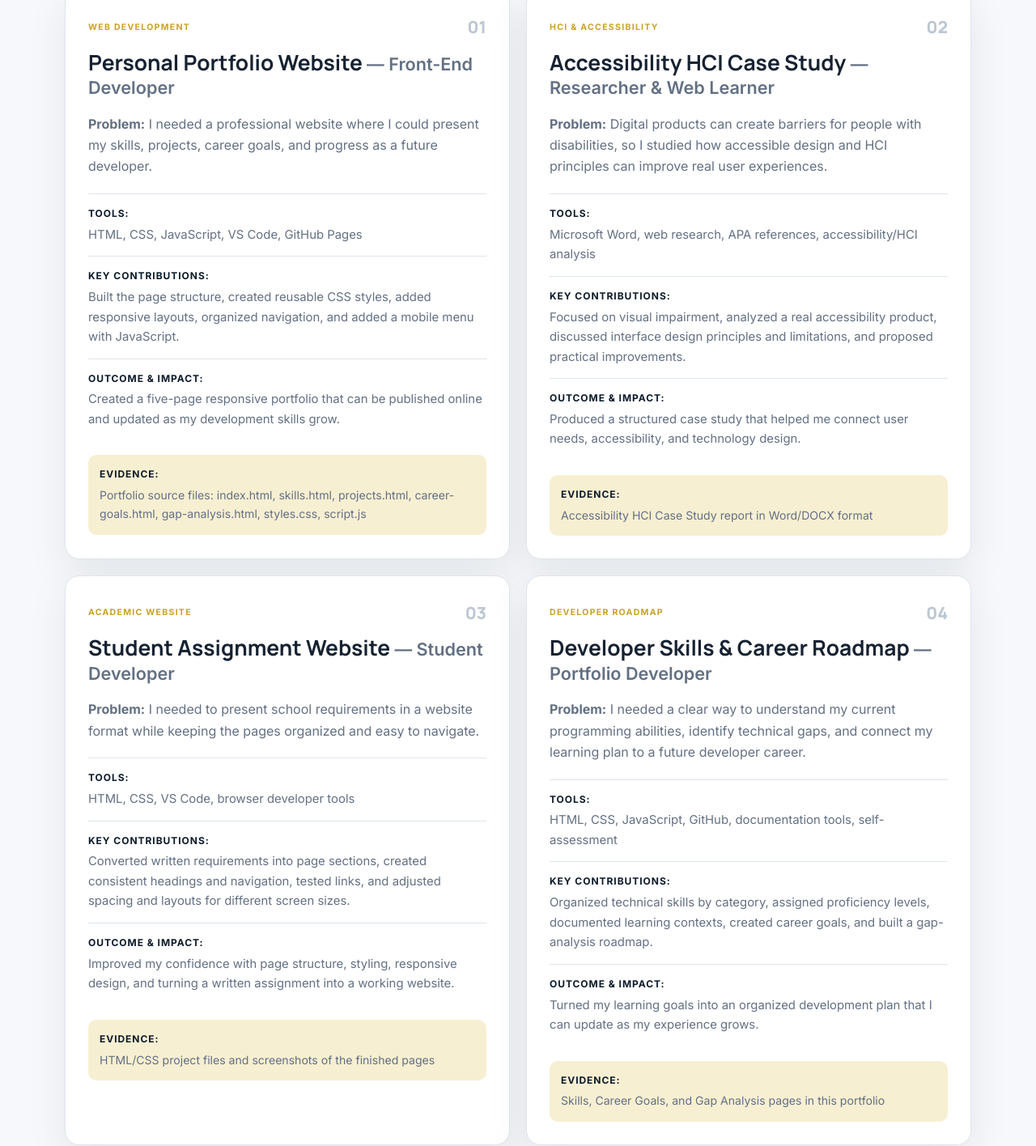
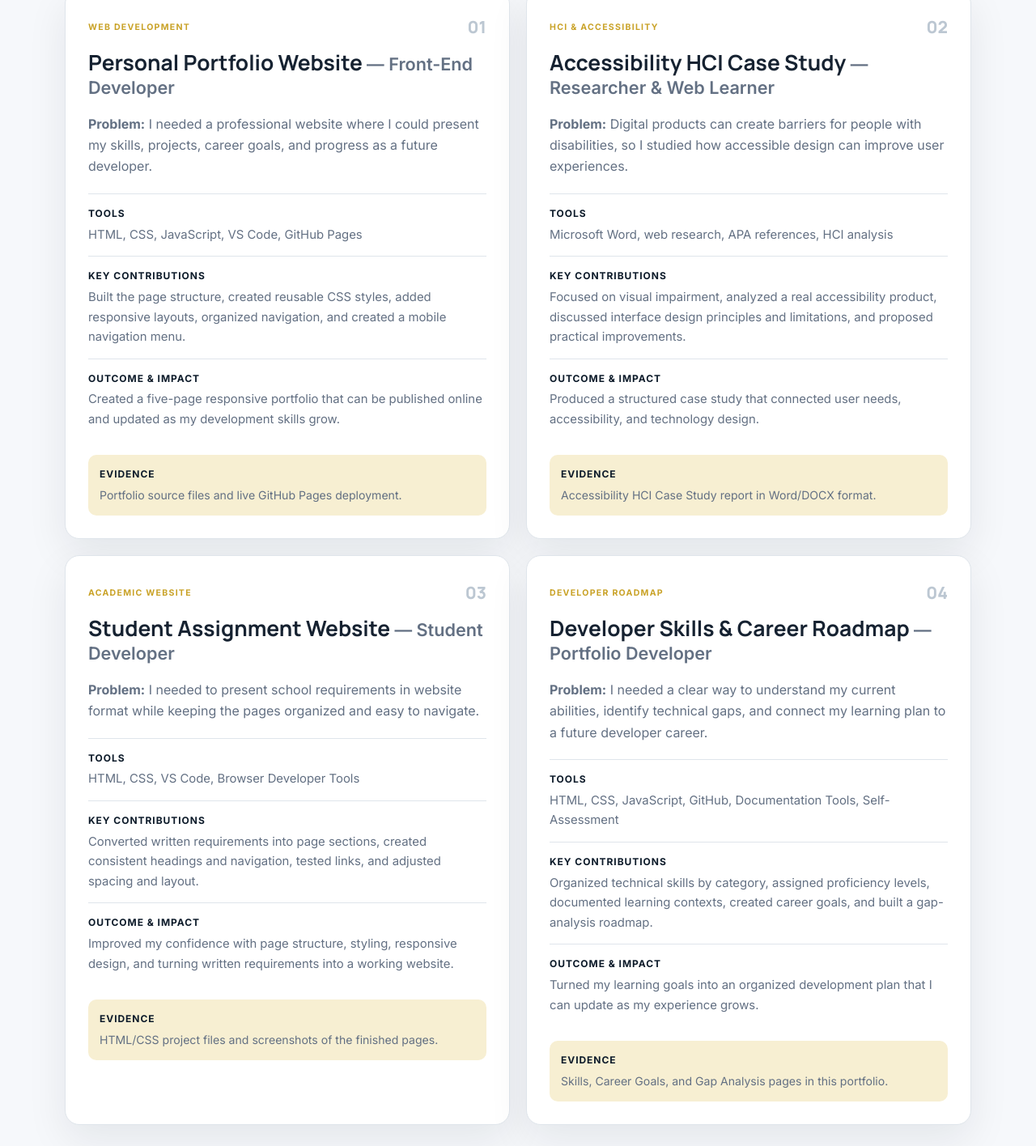
Before and after one commit to leweeblanco/lewee-miles-blanco-portfolio, a plain HTML site: page projects.html in a window 1280 px wide. Shown: the part 564-1980 px from the top of the page at 81% size. Drawn offline with Linux system fonts and the light colour scheme.

Commit message:
Update projects.html

```diff
--- a/projects.html
+++ b/projects.html
@@ -2,15 +2,17 @@
 <html lang="en">
 <head>
 
-  <meta charset="UTF-8" />
+  <meta charset="UTF-8">
 
   <meta
     name="viewport"
-    content="width=device-width, initial-scale=1.0" />
+    content="width=device-width, initial-scale=1.0"
+  >
 
   <meta
     name="description"
-    content="Lewee Miles Blanco — future developer projects and practical learning work." />
+    content="Lewee Miles Blanco - Future Developer Projects"
+  >
 
   <title>Projects | Lewee Miles Blanco</title>
 
@@ -19,13 +21,15 @@
   <link
     rel="preconnect"
     href="https://fonts.gstatic.com"
-    crossorigin>
+    crossorigin
+  >
 
   <link
     href="https://fonts.googleapis.com/css2?family=Inter:wght@400;500;600;700&family=Manrope:wght@600;700;800&display=swap"
-    rel="stylesheet">
+    rel="stylesheet"
+  >
 
-  <link rel="stylesheet" href="styles.css" />
+  <link rel="stylesheet" href="styles.css">
 
 </head>
 
@@ -41,16 +45,22 @@
 
       <button
         class="nav-toggle"
+        type="button"
         aria-label="Toggle navigation"
-      aria-expanded="false">
+        aria-expanded="false"
+      >
         ☰
       </button>
 
       <div class="nav-links">
 
-      <a href="index.html">Home</a>
+        <a href="index.html">
+          Home
+        </a>
 
-      <a href="skills.html">Skills</a>
+        <a href="skills.html">
+          Skills
+        </a>
 
         <a class="active" href="projects.html">
           Projects
@@ -84,9 +94,10 @@
       </h1>
 
       <p>
-      These projects focus on web development, accessibility,
-      and practical problem-solving. Each one shows the tools
-      I used, what I contributed, and what I learned from building it.
+        These projects focus on web development,
+        accessibility, and practical problem-solving.
+        Each project shows the tools I used, what I
+        contributed, and what I learned.
       </p>
 
     </section>
@@ -96,6 +107,8 @@
 
       <div class="project-grid">
 
+
+        <!-- PROJECT 1 -->
 
         <article class="project-card">
 
@@ -111,66 +124,85 @@
 
           </div>
 
+
           <h2>
             Personal Portfolio Website
-          <span>— Front-End Developer</span>
+            <span>
+              — Front-End Developer
+            </span>
           </h2>
+
 
           <p class="problem">
             <strong>Problem:</strong>
             I needed a professional website where I could
-          present my skills, projects, career goals, and
-          progress as a future developer.
+            present my skills, projects, career goals,
+            and progress as a future developer.
           </p>
+
 
           <div class="project-detail">
 
-          <strong>Tools:</strong>
+            <strong>
+              Tools
+            </strong>
 
             <p>
-            HTML, CSS, JavaScript, VS Code, GitHub Pages
+              HTML, CSS, JavaScript, VS Code,
+              GitHub Pages
             </p>
 
           </div>
 
+
           <div class="project-detail">
 
-          <strong>Key contributions:</strong>
+            <strong>
+              Key Contributions
+            </strong>
 
             <p>
-            Built the page structure, created reusable CSS
-            styles, added responsive layouts, organized
-            navigation, and added a mobile menu with JavaScript.
+              Built the page structure, created reusable
+              CSS styles, added responsive layouts,
+              organized navigation, and created a
+              mobile navigation menu.
             </p>
 
           </div>
 
+
           <div class="project-detail">
 
-          <strong>Outcome & impact:</strong>
+            <strong>
+              Outcome & Impact
+            </strong>
 
             <p>
-            Created a five-page responsive portfolio that can
-            be published online and updated as my development
-            skills grow.
+              Created a five-page responsive portfolio
+              that can be published online and updated
+              as my development skills grow.
             </p>
 
           </div>
 
+
           <div class="evidence">
 
-          <strong>Evidence:</strong>
+            <strong>
+              Evidence
+            </strong>
 
             <span>
-            Portfolio source files: index.html, skills.html,
-            projects.html, career-goals.html, gap-analysis.html,
-            styles.css, script.js
+              Portfolio source files and live GitHub
+              Pages deployment.
             </span>
 
           </div>
 
         </article>
 
+
+        <!-- PROJECT 2 -->
 
         <article class="project-card">
 
@@ -186,64 +218,85 @@
 
           </div>
 
+
           <h2>
             Accessibility HCI Case Study
-          <span>— Researcher & Web Learner</span>
+            <span>
+              — Researcher & Web Learner
+            </span>
           </h2>
+
 
           <p class="problem">
             <strong>Problem:</strong>
-          Digital products can create barriers for people
-          with disabilities, so I studied how accessible
-          design and HCI principles can improve real user experiences.
+            Digital products can create barriers for
+            people with disabilities, so I studied how
+            accessible design can improve user experiences.
           </p>
+
 
           <div class="project-detail">
 
-          <strong>Tools:</strong>
+            <strong>
+              Tools
+            </strong>
 
             <p>
-            Microsoft Word, web research, APA references,
-            accessibility/HCI analysis
+              Microsoft Word, web research,
+              APA references, HCI analysis
             </p>
 
           </div>
 
+
           <div class="project-detail">
 
-          <strong>Key contributions:</strong>
+            <strong>
+              Key Contributions
+            </strong>
 
             <p>
-            Focused on visual impairment, analyzed a real
-            accessibility product, discussed interface design
-            principles and limitations, and proposed practical improvements.
+              Focused on visual impairment, analyzed a
+              real accessibility product, discussed
+              interface design principles and limitations,
+              and proposed practical improvements.
             </p>
 
           </div>
 
+
           <div class="project-detail">
 
-          <strong>Outcome & impact:</strong>
+            <strong>
+              Outcome & Impact
+            </strong>
 
             <p>
-            Produced a structured case study that helped me
-            connect user needs, accessibility, and technology design.
+              Produced a structured case study that
+              connected user needs, accessibility,
+              and technology design.
             </p>
 
           </div>
 
+
           <div class="evidence">
 
-          <strong>Evidence:</strong>
+            <strong>
+              Evidence
+            </strong>
 
             <span>
-            Accessibility HCI Case Study report in Word/DOCX format
+              Accessibility HCI Case Study report
+              in Word/DOCX format.
             </span>
 
           </div>
 
         </article>
 
+
+        <!-- PROJECT 3 -->
 
         <article class="project-card">
 
@@ -259,65 +312,85 @@
 
           </div>
 
+
           <h2>
             Student Assignment Website
-          <span>— Student Developer</span>
+            <span>
+              — Student Developer
+            </span>
           </h2>
+
 
           <p class="problem">
             <strong>Problem:</strong>
-          I needed to present school requirements in a
-          website format while keeping the pages organized
-          and easy to navigate.
+            I needed to present school requirements in
+            website format while keeping the pages
+            organized and easy to navigate.
           </p>
+
 
           <div class="project-detail">
 
-          <strong>Tools:</strong>
+            <strong>
+              Tools
+            </strong>
 
             <p>
-            HTML, CSS, VS Code, browser developer tools
+              HTML, CSS, VS Code,
+              Browser Developer Tools
             </p>
 
           </div>
 
+
           <div class="project-detail">
 
-          <strong>Key contributions:</strong>
+            <strong>
+              Key Contributions
+            </strong>
 
             <p>
-            Converted written requirements into page sections,
-            created consistent headings and navigation,
-            tested links, and adjusted spacing and layouts
-            for different screen sizes.
+              Converted written requirements into page
+              sections, created consistent headings and
+              navigation, tested links, and adjusted
+              spacing and layout.
             </p>
 
           </div>
 
+
           <div class="project-detail">
 
-          <strong>Outcome & impact:</strong>
+            <strong>
+              Outcome & Impact
+            </strong>
 
             <p>
               Improved my confidence with page structure,
-            styling, responsive design, and turning a written
-            assignment into a working website.
+              styling, responsive design, and turning
+              written requirements into a working website.
             </p>
 
           </div>
 
+
           <div class="evidence">
 
-          <strong>Evidence:</strong>
+            <strong>
+              Evidence
+            </strong>
 
             <span>
-            HTML/CSS project files and screenshots of the finished pages
+              HTML/CSS project files and screenshots
+              of the finished pages.
             </span>
 
           </div>
 
         </article>
 
+
+        <!-- PROJECT 4 -->
 
         <article class="project-card">
 
@@ -333,59 +406,77 @@
 
           </div>
 
+
           <h2>
             Developer Skills & Career Roadmap
-          <span>— Portfolio Developer</span>
+            <span>
+              — Portfolio Developer
+            </span>
           </h2>
+
 
           <p class="problem">
             <strong>Problem:</strong>
             I needed a clear way to understand my current
-          programming abilities, identify technical gaps,
-          and connect my learning plan to a future developer career.
+            abilities, identify technical gaps, and connect
+            my learning plan to a future developer career.
           </p>
+
 
           <div class="project-detail">
 
-          <strong>Tools:</strong>
+            <strong>
+              Tools
+            </strong>
 
             <p>
               HTML, CSS, JavaScript, GitHub,
-            documentation tools, self-assessment
+              Documentation Tools, Self-Assessment
             </p>
 
           </div>
 
+
           <div class="project-detail">
 
-          <strong>Key contributions:</strong>
+            <strong>
+              Key Contributions
+            </strong>
 
             <p>
-            Organized technical skills by category, assigned
-            proficiency levels, documented learning contexts,
-            created career goals, and built a gap-analysis roadmap.
+              Organized technical skills by category,
+              assigned proficiency levels, documented
+              learning contexts, created career goals,
+              and built a gap-analysis roadmap.
             </p>
 
           </div>
 
+
           <div class="project-detail">
 
-          <strong>Outcome & impact:</strong>
+            <strong>
+              Outcome & Impact
+            </strong>
 
             <p>
               Turned my learning goals into an organized
-            development plan that I can update as my experience grows.
+              development plan that I can update as my
+              experience grows.
             </p>
 
           </div>
 
+
           <div class="evidence">
 
-          <strong>Evidence:</strong>
+            <strong>
+              Evidence
+            </strong>
 
             <span>
-            Skills, Career Goals, and Gap Analysis pages
-            in this portfolio
+              Skills, Career Goals, and Gap Analysis
+              pages in this portfolio.
             </span>
 
           </div>
@@ -406,13 +497,16 @@
 
       <div>
 
-      <strong>Lewee Miles Blanco</strong>
+        <strong>
+          Lewee Miles Blanco
+        </strong>
 
         <span>
           Aspiring Web Developer | Future Full-Stack Developer
         </span>
 
       </div>
+
 
       <div class="contact-links">
 
@@ -423,14 +517,16 @@
         <a
           href="https://www.linkedin.com/"
           target="_blank"
-        rel="noopener">
+          rel="noopener"
+        >
           LinkedIn
         </a>
 
         <a
           href="https://github.com/"
           target="_blank"
-        rel="noopener">
+          rel="noopener"
+        >
           GitHub
         </a>
 
```
Lines whose indentation alone changed are shown as unchanged.
